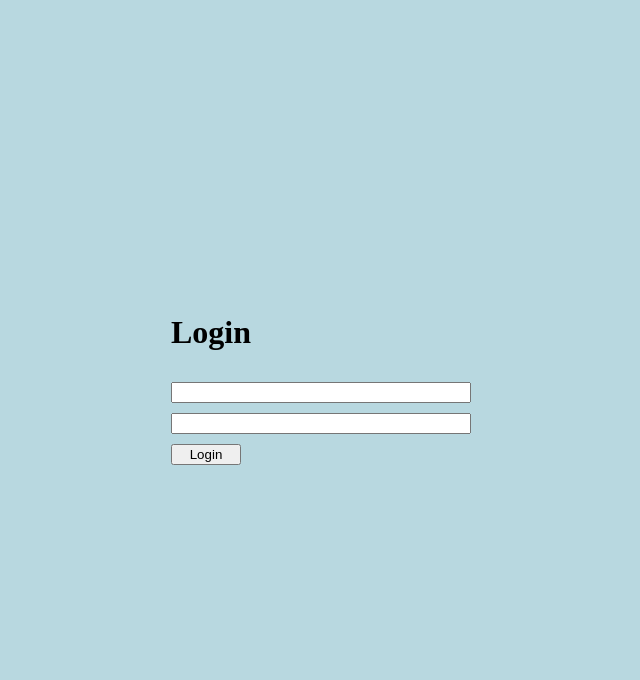
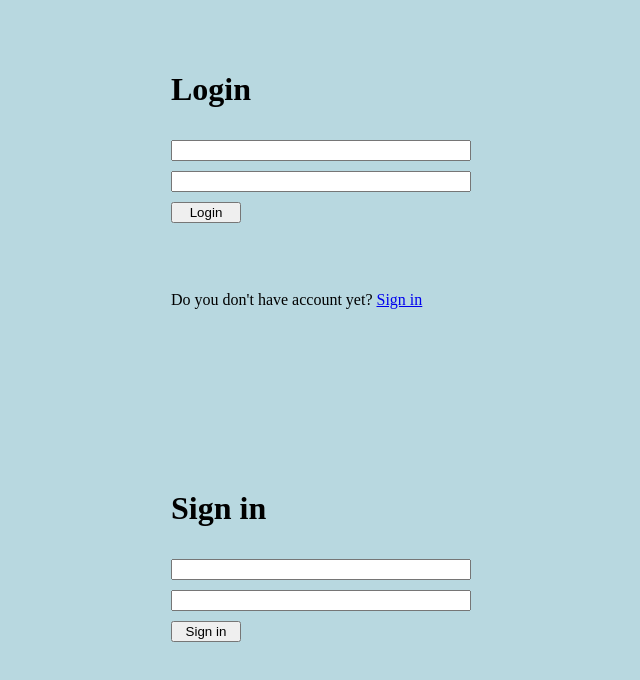
Before and after one commit to kyufle/PD1---Cordova-app-login-register---Ruth-Romero, a plain HTML site: page loginAndResgister.html in a window 1280 px wide. Shown: the whole page, without its empty margins (319-959 px from the left). Drawn offline with Linux system fonts and the light colour scheme.

Commit message:
first sign in version

```diff
--- a/loginAndResgister.html
+++ b/loginAndResgister.html
@@ -13,6 +13,14 @@
         <input id="userPasswordLogin" type="password">
         <button id="login" onclick="loginButton()">Login</button>
         <p id="loginP"></p>
+        <p id="donthaveaccount">Do you don't have account yet? <a href="#signin">Sign in</a></p>
+
+
+
+        <h1 id="signin">Sign in</h1>
+        <input id="userNameSignin" type="text">
+        <input id="userPasswordSignin" type="password">
+        <button id="signin" onclick="signInButton()">Sign in</button>
     </div>
 
     <script>
@@ -42,7 +50,13 @@
             loginP.classList.remove("correct");
             loginP.classList.add("incorrect");
         }
+    }
 
+    function signInButton(){
+        const userNameSignin = document.getElementById("userNameSignin").value;
+        const userPasswordSignin = document.getElementById("userPasswordSignin").value;
+        usersAndPassword.put(userNameSignin, userPasswordSignin);
+        console.log(users);
     }
     </script>
 </body>
--- a/style.css
+++ b/style.css
@@ -1,10 +1,11 @@
+html {
+    scroll-behavior: smooth;
+}
 body {
+    margin: 0;
+    background-color: #b8d8e0;
     display: flex;
     justify-content: center;
-    align-items: center;
-    height: 100vh;
-    margin: 0;
-    background-color: #b8d8e0;
 }
 
 div {
@@ -13,6 +14,11 @@ div {
     gap: 10px;
     width: 100%;
     max-width: 300px;
+    margin-top: 50px;
+}
+
+div p#donthaveaccount{
+    margin-bottom: 150px;
 }
 
 div button{
```
